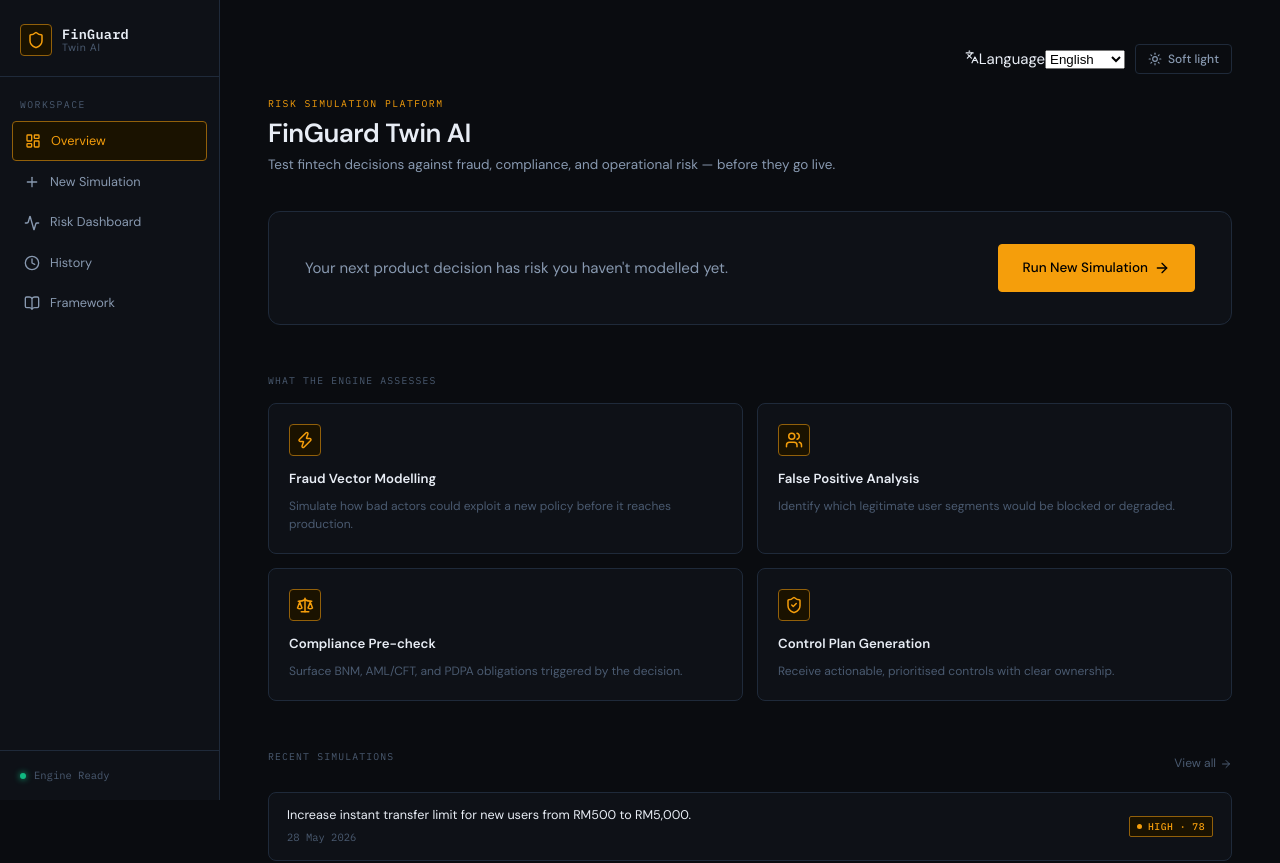
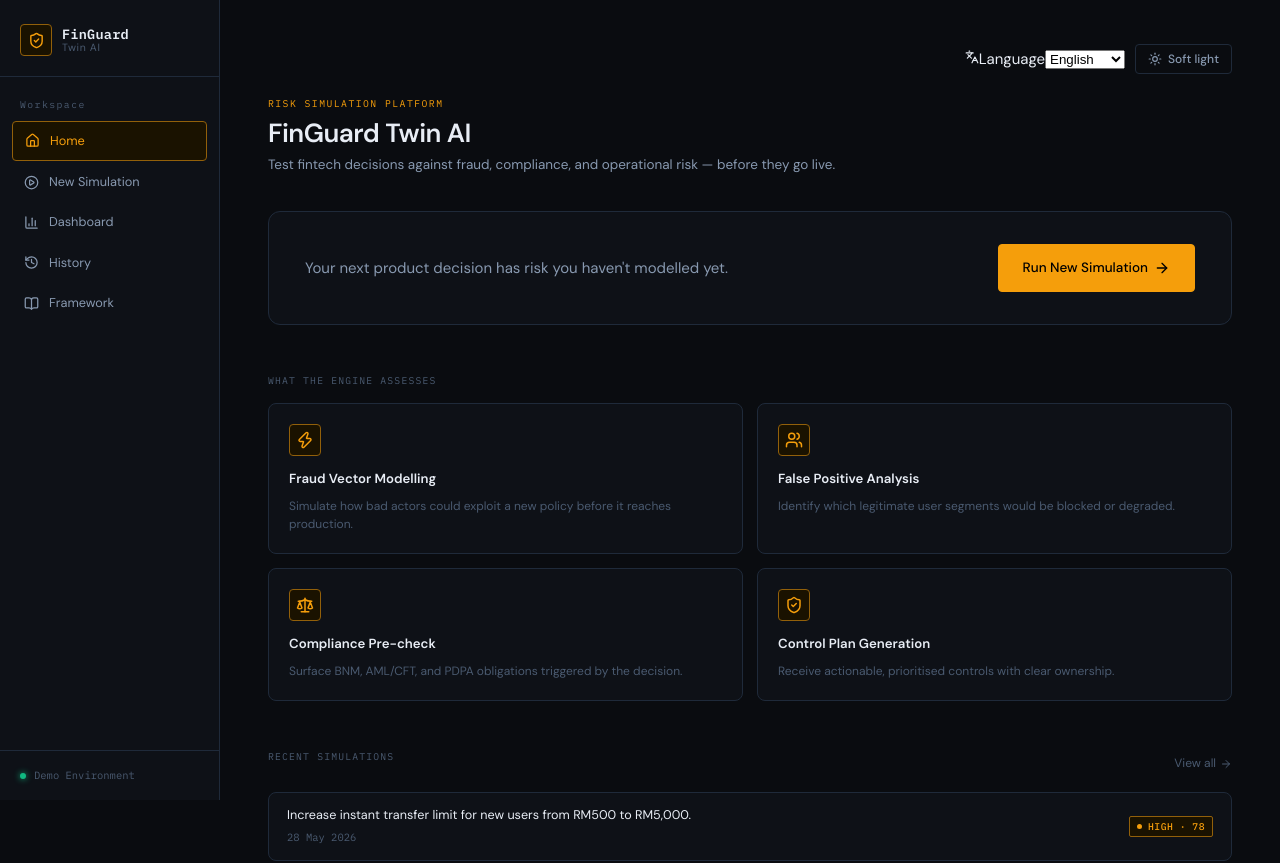
Before and after one commit to EvaCeryana/Finguard-TwinAI, a React (Vite) app: page / in a window 1280 px wide. Shown: the top 863 px of the page. Built offline with nearby package versions, Linux system fonts and the light colour scheme.

Commit message:
Update Sidebar.tsx

```diff
--- a/src/components/Sidebar.tsx
+++ b/src/components/Sidebar.tsx
@@ -1,28 +1,63 @@
 import { NavLink } from "react-router-dom";
-import {
-  Shield,
-  Plus,
-  LayoutDashboard,
-  Clock,
-  BookOpen,
-  Activity,
-} from "lucide-react";
+import { BarChart3, BookOpen, History, Home, PlayCircle, ShieldCheck } from "lucide-react";
+import { useLanguage, type AppLanguage } from "../context/LanguageContext";
+
+const LABELS: Record<AppLanguage, Record<string, string>> = {
+  en: {
+    workspace: "Workspace",
+    home: "Home",
+    simulate: "New Simulation",
+    dashboard: "Dashboard",
+    history: "History",
+    method: "Framework",
+    status: "Demo Environment",
+  },
+  zh: {
+    workspace: "工作区",
+    home: "首页",
+    simulate: "新模拟",
+    dashboard: "仪表盘",
+    history: "历史记录",
+    method: "方法框架",
+    status: "演示环境",
+  },
+  id: {
+    workspace: "Workspace",
+    home: "Beranda",
+    simulate: "Simulasi Baru",
+    dashboard: "Dashboard",
+    history: "Riwayat",
+    method: "Kerangka",
+    status: "Lingkungan Demo",
+  },
+  ms: {
+    workspace: "Workspace",
+    home: "Laman Utama",
+    simulate: "Simulasi Baharu",
+    dashboard: "Dashboard",
+    history: "Sejarah",
+    method: "Rangka Kerja",
+    status: "Persekitaran Demo",
+  },
+};
 
 const NAV_ITEMS = [
-  { to: "/",          label: "Overview",       icon: LayoutDashboard, end: true },
-  { to: "/simulate",  label: "New Simulation",  icon: Plus },
-  { to: "/dashboard", label: "Risk Dashboard",  icon: Activity },
-  { to: "/history",   label: "History",         icon: Clock },
-  { to: "/method",    label: "Framework",       icon: BookOpen },
+  { to: "/", key: "home", icon: Home, end: true },
+  { to: "/simulate", key: "simulate", icon: PlayCircle },
+  { to: "/dashboard", key: "dashboard", icon: BarChart3 },
+  { to: "/history", key: "history", icon: History },
+  { to: "/method", key: "method", icon: BookOpen },
 ];
 
 export function Sidebar() {
+  const { language } = useLanguage();
+  const labels = LABELS[language];
+
   return (
     <aside className="sidebar">
-      {/* Brand — Task 3 fix: "TWIN AI" → "Twin AI" */}
       <div className="sidebar-brand">
         <div className="brand-icon">
-          <Shield size={18} />
+          <ShieldCheck size={17} />
         </div>
         <div className="brand-text">
           <span className="brand-name">FinGuard</span>
@@ -30,27 +65,25 @@ export function Sidebar() {
         </div>
       </div>
 
-      <p className="nav-section-label">WORKSPACE</p>
+      <p className="nav-section-label">{labels.workspace}</p>
 
-      <nav className="sidebar-nav">
-        {NAV_ITEMS.map(({ to, label, icon: Icon, end }) => (
+      <nav className="sidebar-nav" aria-label="Main navigation">
+        {NAV_ITEMS.map(({ to, key, icon: Icon, end }) => (
           <NavLink
             key={to}
             to={to}
             end={end}
-            className={({ isActive }) =>
-              `nav-item ${isActive ? "nav-item--active" : ""}`
-            }
+            className={({ isActive }) => `nav-item ${isActive ? "nav-item--active" : ""}`}
           >
-            <Icon size={16} className="nav-icon" />
-            <span>{label}</span>
+            <Icon size={15} className="nav-icon" />
+            {labels[key]}
           </NavLink>
         ))}
       </nav>
 
       <div className="sidebar-footer">
-        <div className="status-dot status-dot--online" />
-        <span className="status-text">Engine Ready</span>
+        <span className="status-dot status-dot--online" />
+        <span className="status-text">{labels.status}</span>
       </div>
     </aside>
   );
```
